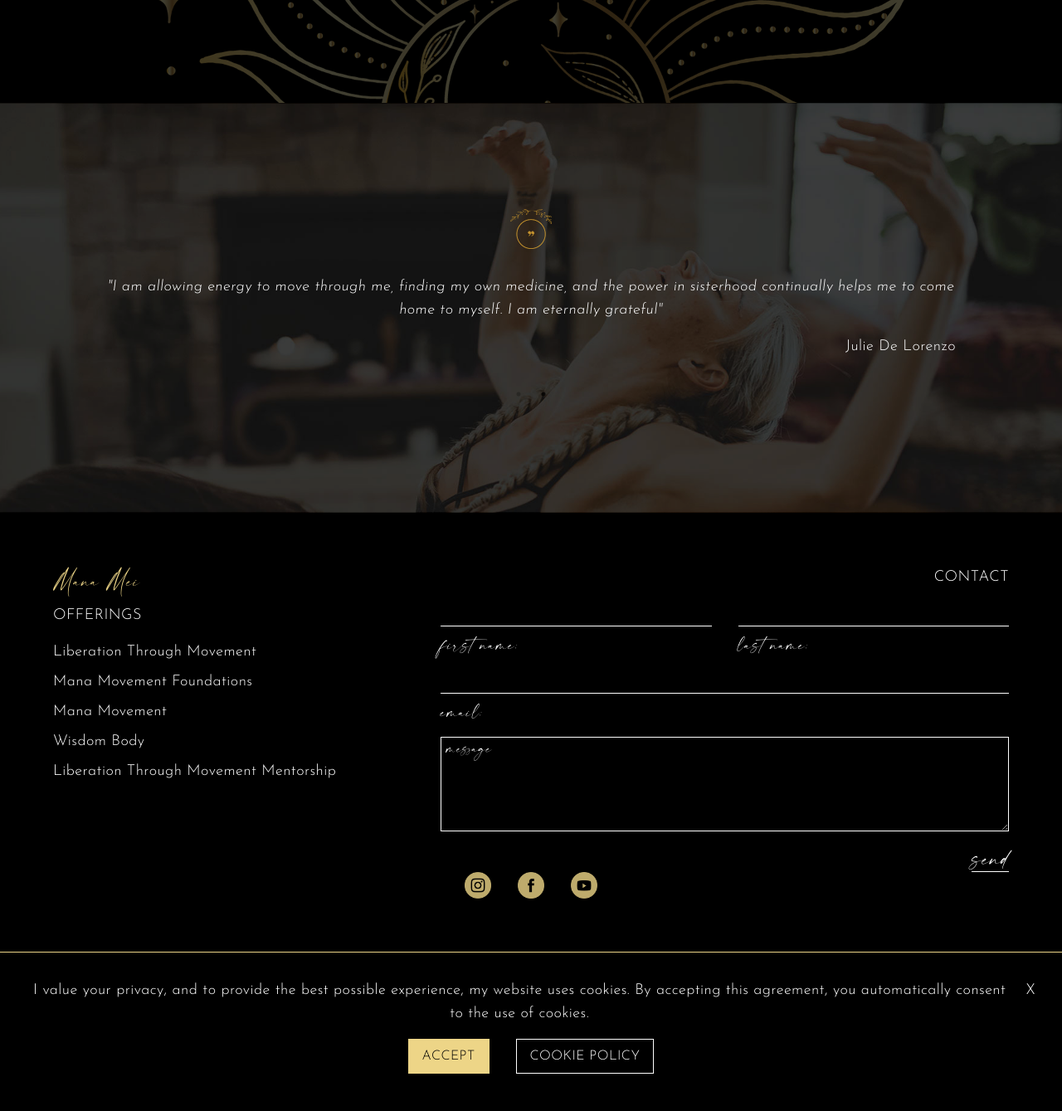
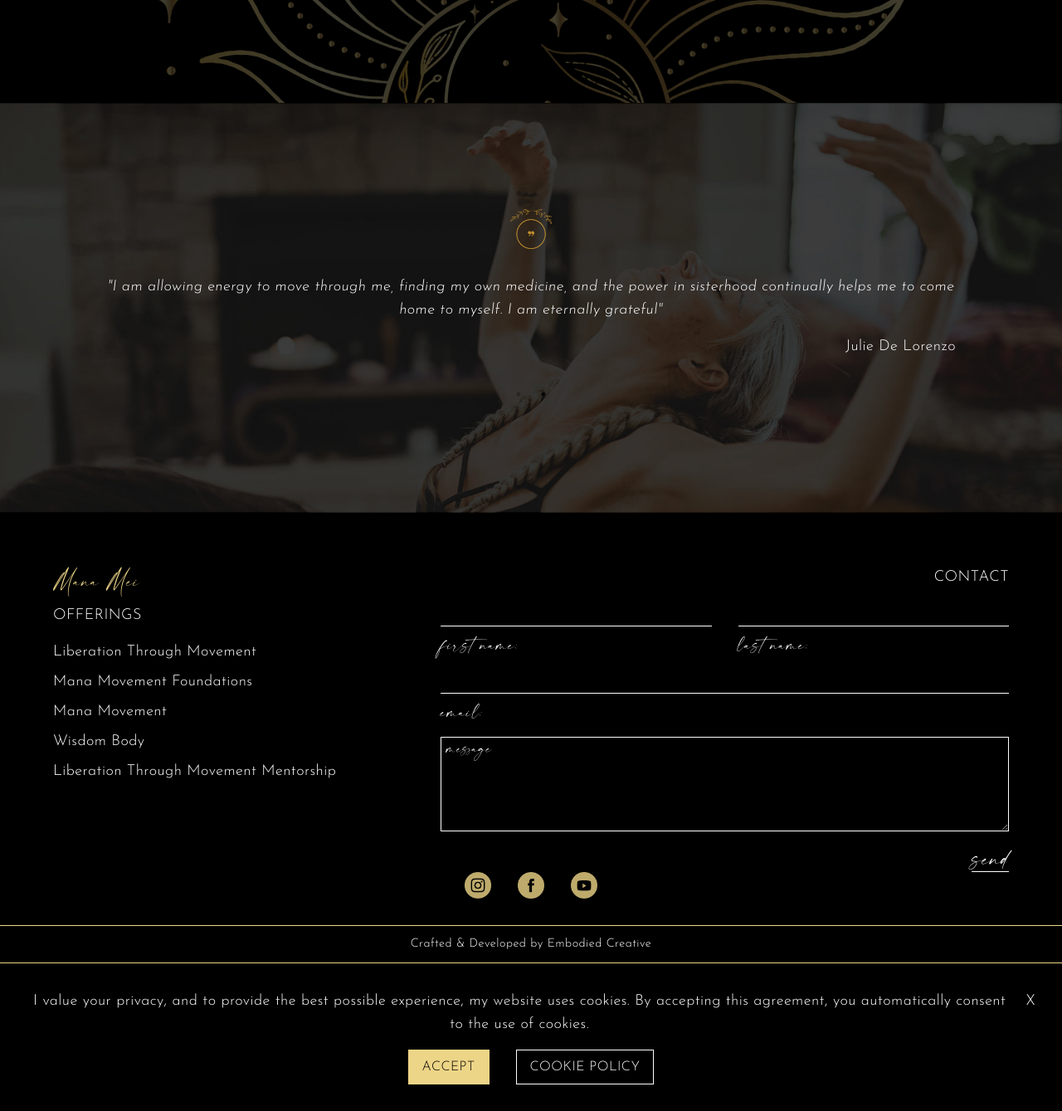
Before and after one commit to brittwoodard/manamei, a Jekyll site: the page built from index.html, in a window 1280 px wide, cut to the strip 3397-4736 px from the top of the page. Shown: the whole strip at 83% size. Built offline with Jekyll 4.4.1, drawn with Linux system fonts in a browser that asks for light colours; nearby versions of some CDN libraries; comment, search, counter and statistics services are not loaded.

Commit message:
created by

```diff
--- a/_includes/site-footer.html
+++ b/_includes/site-footer.html
@@ -1,4 +1,5 @@
-<footer class="p-5p">
+<footer>
+    <div class="pt-5p pb-[2.5%] px-5p">
         <div class="grid sm:grid-cols-5 gap-4">
             <div class="sm:col-span-2">
                 <span class="text-sm-serif block text-feature">Mana Mei</span>
@@ -20,4 +21,8 @@
             <a href="https://www.facebook.com/groups/liberationthroughmovement" target="_blank"><img src="/uploads/icons/manamei-4.png" class="social-icon"></a>
             <a href="https://www.youtube.com/@ManaMei" target="_blank"><img src="/uploads/icons/manamei-22.png" class="social-icon"></a>
         </div>
+    </div>
+    <div class="p-2 border-t-[0.5px] border-feature">
+        <p class="text-center text-[0.9rem]">Crafted & Developed by <a href="https://embodiedcreativeagency.com" target="_blank">Embodied Creative</a></p>
+    </div>
 </footer>
--- a/_includes/site-header.html
+++ b/_includes/site-header.html
@@ -1,5 +1,7 @@
 <header class="flex justify-between items-center px-[5%]">
-    <img src="/uploads/icons/manamei-11.png" alt="Mana Mei">
+    <a href="/index.html">
+        <img src="/uploads/icons/manamei-11.png" alt="Mana Mei">
+    </a>
 
     <!-- Mobile Menu (Small Devices & Smaller) -->
     {% include mobile-nav.html %}
--- a/assets/css/output-style.css
+++ b/assets/css/output-style.css
@@ -1060,11 +1060,11 @@ li:last-child {
 .min-h-\[60vh\] {
   min-height: 60vh;
 }
+.min-h-\[70vh\] {
+  min-height: 70vh;
+}
 .min-h-\[90vh\] {
   min-height: 90vh;
-}
-.min-h-\[70vh\] {
-  min-height: 70vh;
 }
 .w-\[10vh\] {
   width: 10vh;
@@ -1154,8 +1154,8 @@ li:last-child {
 .border-t {
   border-top-width: 1px;
 }
-.border-b-\[0\.5px\] {
-  border-bottom-width: 0.5px;
+.border-t-\[0\.5px\] {
+  border-top-width: 0.5px;
 }
 .border-feature {
   --tw-border-opacity: 1;
@@ -1210,9 +1210,6 @@ li:last-child {
 .bg-\[url\(\'\{\{page\.testimonials\.background_image\}\}\'\)\] {
   background-image: url('{{page.testimonials.background_image}}');
 }
-.bg-\[url\(\'\'\)\] {
-  background-image: url('');
-}
 .bg-fixed {
   background-attachment: fixed;
 }
@@ -1258,8 +1255,14 @@ li:last-child {
 .pb-0 {
   padding-bottom: 0px;
 }
+.pb-\[2\.5\%\] {
+  padding-bottom: 2.5%;
+}
 .pt-10p {
   padding-top: 10%;
+}
+.pt-5p {
+  padding-top: 5%;
 }
 .text-left {
   text-align: left;
@@ -1280,22 +1283,17 @@ li:last-child {
   font-size: 1.5rem;
   line-height: 2rem;
 }
+.text-6xl {
+  font-size: 3.75rem;
+  line-height: 1;
+}
+.text-\[0\.9rem\] {
+  font-size: 0.9rem;
+}
 .text-lg {
   font-size: 1.125rem;
   line-height: 1.75rem;
 }
-.text-4xl {
-  font-size: 2.25rem;
-  line-height: 2.5rem;
-}
-.text-8xl {
-  font-size: 6rem;
-  line-height: 1;
-}
-.text-6xl {
-  font-size: 3.75rem;
-  line-height: 1;
-}
 .uppercase {
   text-transform: uppercase;
 }
@@ -1315,6 +1313,9 @@ li:last-child {
   --tw-text-opacity: 1;
   color: rgb(0 0 0 / var(--tw-text-opacity));
 }
+.text-dark\/70 {
+  color: rgb(0 0 0 / 0.7);
+}
 .text-feature {
   --tw-text-opacity: 1;
   color: rgb(237 213 135 / var(--tw-text-opacity));
@@ -1322,19 +1323,6 @@ li:last-child {
 .text-white {
   --tw-text-opacity: 1;
   color: rgb(255 255 255 / var(--tw-text-opacity));
-}
-.text-red-600 {
-  --tw-text-opacity: 1;
-  color: rgb(220 38 38 / var(--tw-text-opacity));
-}
-.text-feature\/70 {
-  color: rgb(237 213 135 / 0.7);
-}
-.text-dark\/70 {
-  color: rgb(0 0 0 / 0.7);
-}
-.text-dark\/50 {
-  color: rgb(0 0 0 / 0.5);
 }
 .outline {
   outline-style: solid;
```
Lines whose indentation alone changed are shown as unchanged.
